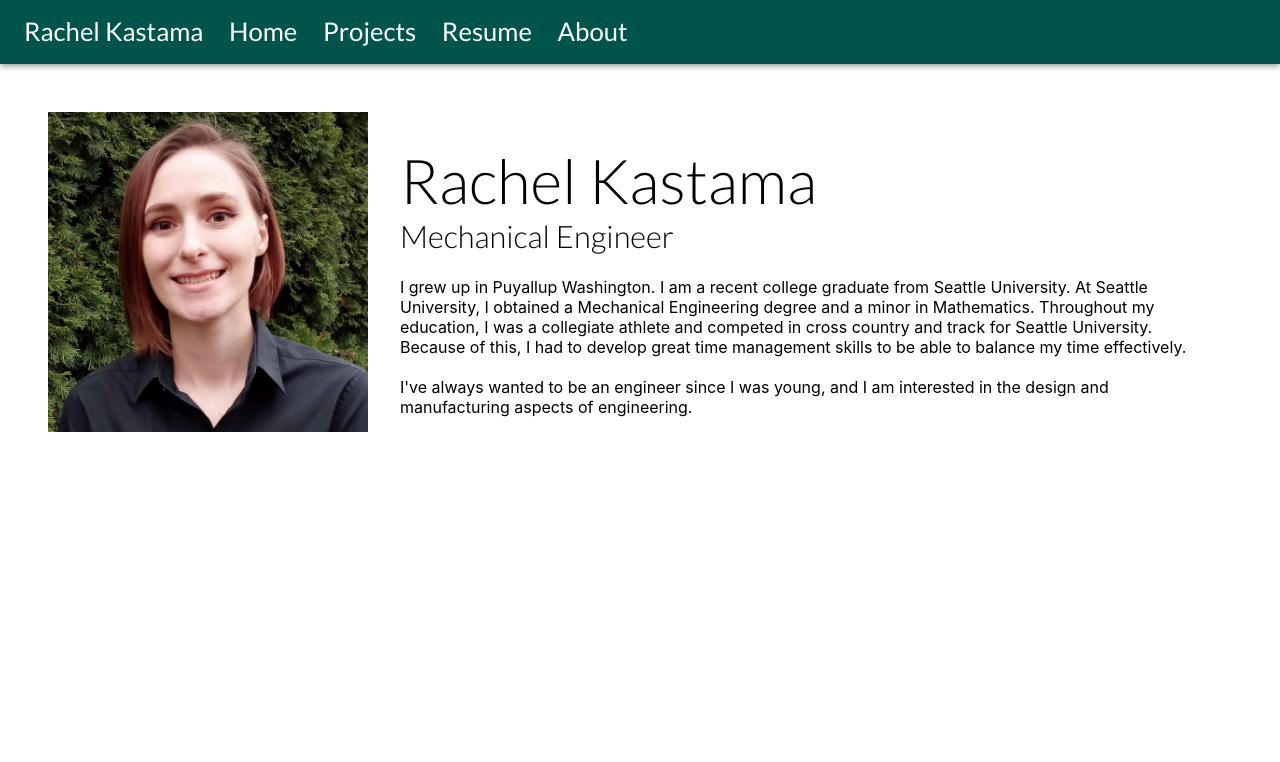
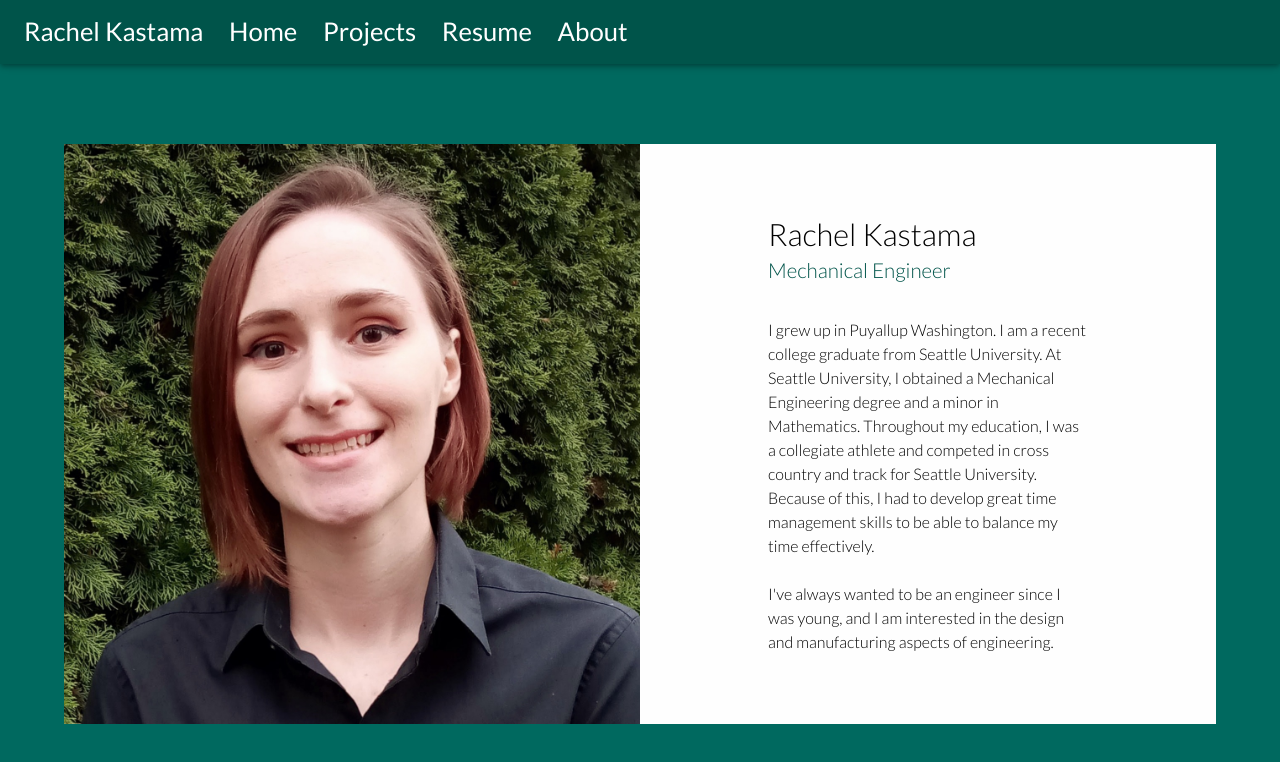
Before and after one commit to SKastama/RachelKastamaPortfolio, a React (Create React App) app: page /about in a window 1280 px wide. Shown: the top 762 px of the page. Built offline with nearby package versions, Linux system fonts and the light colour scheme.

Commit message:
about section complete

```diff
--- a/src/views/About.js
+++ b/src/views/About.js
@@ -1,20 +1,32 @@
 import React from 'react';
 import NavBar from './NavBar.js';
-import { Typography} from '@mui/material';
+import { Box, Grid, Typography} from '@mui/material';
 
 const About = () => {
     return (
-        <div>
+        <Box bgcolor='primary.light' sx={{minWidth: 925, paddingBottom: '3em'}}>
             <NavBar/>
-            <div sx={{ border: 1 }} style={{display: 'flex', flexDirection: 'row', margin: '3em'}}>
-                <div>
-                    <img style={{ height: '20em'}} src={require('../images/Rachel Kastama Profile picture.jpg')} alt='aboutPhoto'/>
-                </div>
-                <div style={{padding: '2em'}}>
-                    <Typography variant='h3'>Rachel Kastama</Typography>
-                    <Typography variant='h5'>Mechanical Engineer</Typography>
+            <Box sx={{ margin: '3em', paddingTop: '1em'}}>
+                <Grid container sx={{padding: '1em'}}>
+                    <Grid item xs={6}>
+                        <Box
+                            component='img'
+                            sx={{
+                            width: '100%',
+                            height: '100%',
+                            overflow: 'hidden',
+                            minWidth: '35em'
+                            }}
+                            src={require('../images/Rachel Kastama Profile picture.jpg')}
+                            alt='aboutPhoto'
+                        />
+                    </Grid>
+                    <Grid item xs={6} bgcolor='#fefefe' sx={{padding: '3em', display: 'flex', justifyContent: 'center', alignItems: 'center'}}>
+                        <Box sx={{width: '20em', lineHeight: 2, maxHeight: '43em'}}>
+                            <Typography variant='h5'>Rachel Kastama</Typography>
+                            <Typography variant='body1' color='primary.main'>Mechanical Engineer</Typography>
                             <br/>
-                    <Typography variant='h7'>
+                            <Typography fontSize={16}>
                                 I grew up in Puyallup Washington. I am a recent college
                                 graduate from Seattle University. At Seattle University,
                                 I obtained a Mechanical Engineering degree and a minor in
@@ -22,19 +34,16 @@ const About = () => {
                                 athlete and competed in cross country and track for
                                 Seattle University. Because of this, I had to develop
                                 great time management skills to be able to balance my time
-                        effectively.
-                    </Typography>
-                    <br/>
-                    <br/>
-                    <Typography variant='h7'>
+                                effectively. <br /> <br />
                                 I've always wanted to be an engineer since I was young, and I
                                 am interested in the design and manufacturing aspects of
                                 engineering.
                             </Typography>
-                </div>
-
-            </div>
-        </div>
+                        </Box>
+                    </Grid>
+                </Grid>
+            </Box>
+        </Box>
     )
 }
 export default About;
```
Lines whose indentation alone changed are shown as unchanged.
